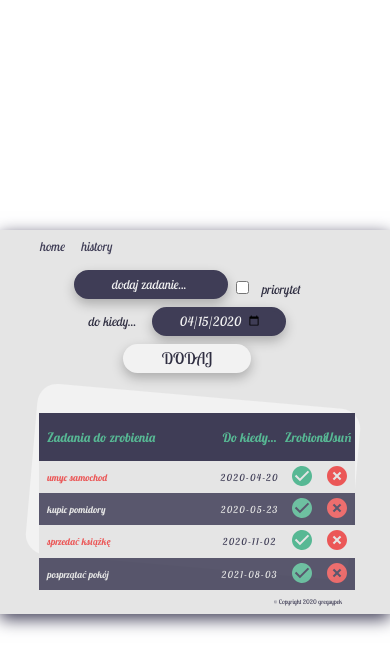
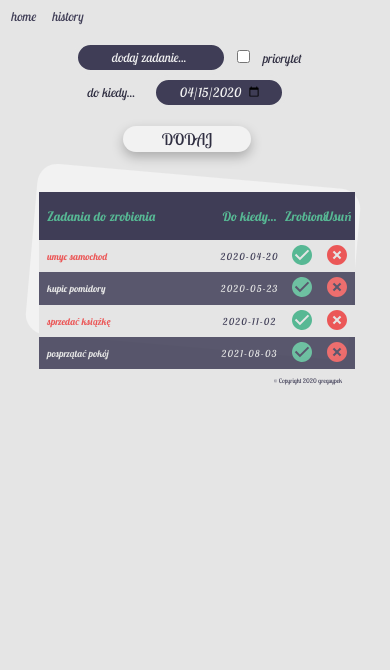
Before and after one commit to gregsypek/todoapp, a React (Create React App) app: page / in a window 390 px wide. Shown: the top 670 px of the page. Built offline with nearby package versions, Linux system fonts and the light colour scheme.

Commit message:
new style for small screen

```diff
--- a/src/styles/AddTask.css
+++ b/src/styles/AddTask.css
@@ -42,8 +42,10 @@ input[type="date"] {
 	input[type="text"],
 	input[type="date"] {
 		margin-right: 0.5rem;
-		height: 1.8rem;
-		margin-bottom: 0.5rem;
+		/* height: 1.8rem; */
+		/* margin-bottom: 5px; */
+		border: 5px solid #e5e5e5;
+		box-shadow: none;
 	}
 }
 
@@ -117,7 +119,7 @@ label:nth-of-type(2) {
 	.form button {
 		font-size: 1rem;
 		width: 8rem;
-		height: 1.8rem;
+		height: 1.6rem;
 		padding: 0.2rem 1rem;
 	}
 }
@@ -125,6 +127,12 @@ label:nth-of-type(2) {
 @media (max-width: 700px) {
 	.form button {
 		margin-left: 1rem;
+	}
+}
+@media (max-width: 400px) {
+	.form button {
+		margin-left: 1rem;
+		margin-top: 1rem;
 	}
 }
 
--- a/src/styles/App.css
+++ b/src/styles/App.css
@@ -18,23 +18,22 @@ body {
 	color: white;
 }
 
-@media(max-width:1200px) {
+@media (max-width: 1200px) {
 	body {
 		font-size: 1rem;
 	}
 }
 
-@media(max-width:900px) {
+@media (max-width: 900px) {
 	body {
-        font-size: .8rem;
+		font-size: 0.8rem;
 	}
 }
 
-@media(max-width: 450px) {
+@media (max-width: 450px) {
 	body {
-        font-size: .6rem;
+		font-size: 0.6rem;
 	}
-
 }
 
 .container {
@@ -55,3 +54,9 @@ body {
 	/* dla ostylowania .square */
 	position: relative;
 }
+
+@media (max-width: 600px) {
+	.app {
+		min-height: 100vh;
+	}
+}
--- a/src/styles/Navigation.css
+++ b/src/styles/Navigation.css
@@ -2,6 +2,12 @@ nav ul {
 	display: flex;
 	list-style: none;
 	margin-left: 2rem;
+}
+
+@media (max-width: 600px) {
+	nav ul {
+		margin-left: 0.2rem;
+	}
 }
 
 nav a {
@@ -14,17 +20,17 @@ nav a {
 	font-size: 1.3rem;
 }
 
-@media(max-width: 900px) {
+@media (max-width: 900px) {
 	nav a {
-        padding: .8rem;
+		padding: 0.8rem;
 		font-size: 1rem;
 	}
 }
 
-@media(max-width: 600px) {
+@media (max-width: 600px) {
 	nav a {
-        padding: .5rem;
-        font-size: .8rem;
+		padding: 0.5rem;
+		font-size: 0.8rem;
 	}
 }
 
```
Lines whose indentation alone changed are shown as unchanged.
